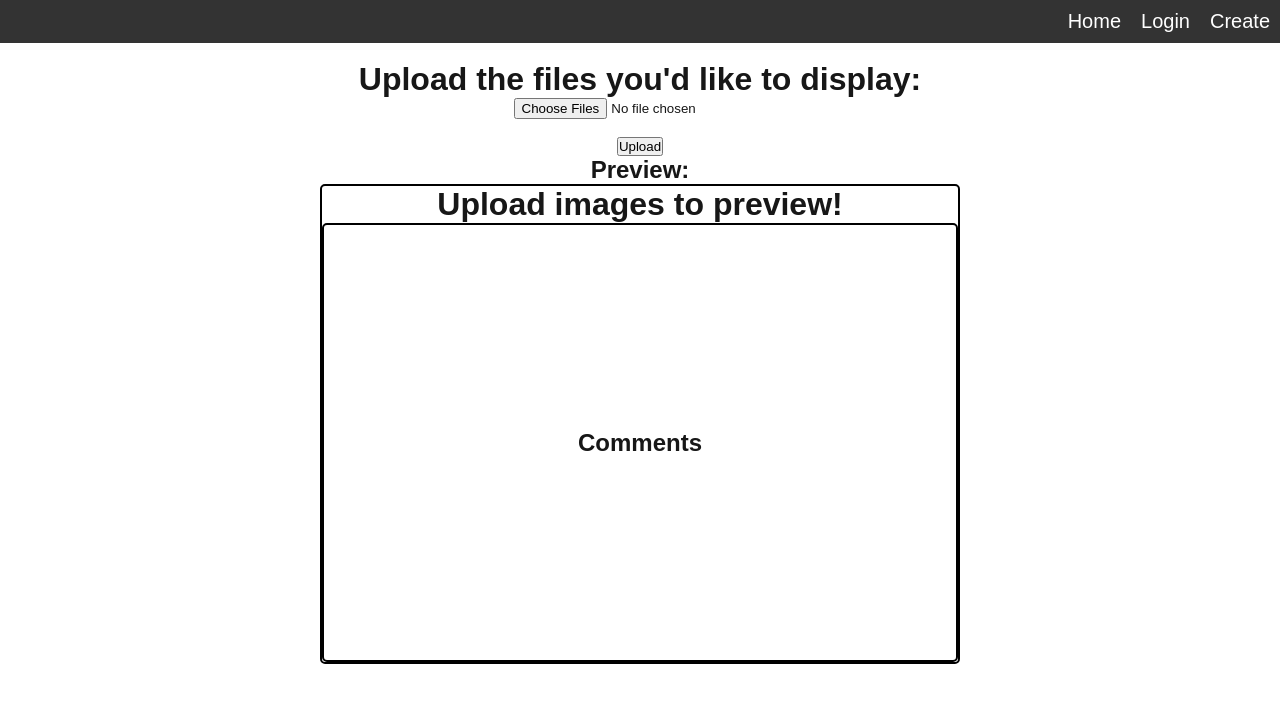
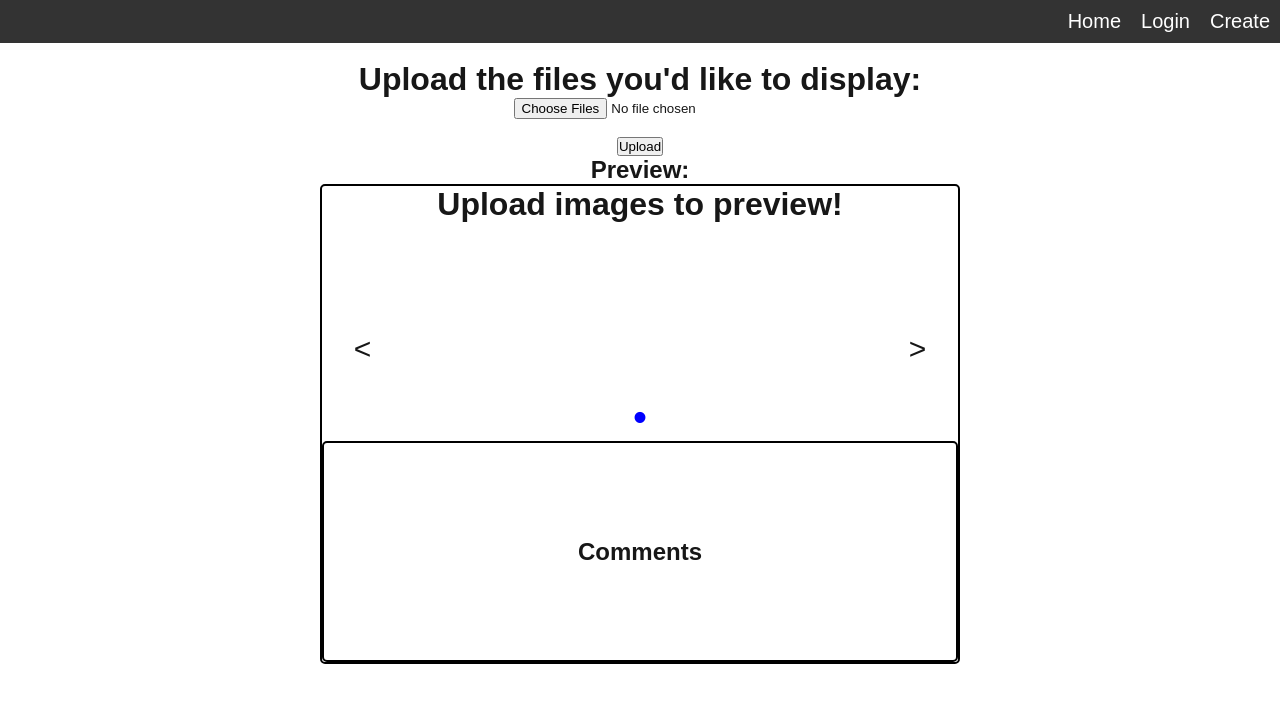
Before and after one commit to dbusnel/free-style, a Next.js app: page /create in a window 1280 px wide. Shown: the top 702 px of the page. Built offline with nearby package versions, Linux system fonts and the light colour scheme; no server answers.

Commit message:
display preview after selecting files

```diff
--- a/src/components/CreatePostComponents/UploadPhotos.js
+++ b/src/components/CreatePostComponents/UploadPhotos.js
@@ -1,18 +1,71 @@
+"use client";
+
 import { supabase } from "@/lib/supabase";
+import { useEffect, useState } from "react";
 import ProfileView from "../ProfileComponents/ProfileView";
 
 export default function UploadPhotos() {
+    const [previewURLs, setPreviewURLs] = useState([]);
+    const [fileList, setFileList] = useState([]);
+
+    //Effect:
+    // On render, if the user has uploaded images, then create temp URLS in memory for them for preview
+    // Then, deallocate the old URLs and replace them with the new ones
+    useEffect(() => {
+        //deallocate old URLs
+        setPreviewURLs(replaceURLsInMemory(previewURLs, fileList));
+    }, [fileList]);
+
     return (
     <div className="paddedItem" style={{display:"flex", flexDirection:"column", justifyContent:"center", alignItems:"center", margin:"auto"}}>
         <h1>Upload the files you'd like to display:</h1>
-        <input id="photoInput" type="file" multiple accept="image/jpeg, image/png, image/gif"></input>
+        <input onChange={(e) => setFileList(e.target.files)} id="photoInput" type="file" multiple accept="image/jpeg, image/png, image/gif"></input>
         <br/>
         {/* should be conditionally rendered in the future */}
         <button id="uploadButton" onClick={() => UploadPhotosToBucket()}>Upload</button>
         <h2>Preview:</h2>
-        <ProfileView/>
+        <ProfileView images={previewURLs}/>
+    </div>);
+}
 
-    </div>);
+/**
+ * Event handler to update the preview images
+ * @param {*} event The event that triggered the function
+ */
+function handleFileChange(event)
+{
+    setFileList(event.target.files);
+}
+
+/**
+ * Replaces the old image resources with the new image resources in memory
+ * @param {*} oldImageResources The old image resources to release
+ * @param {*} newImageResources The new image resources to allocate
+ * @returns an array of the image URLs
+ */
+function replaceURLsInMemory(oldImageResources, newImageResources)
+{
+    releaseOldURLs(oldImageResources);
+    return getURLArrayFromMemoryImages(newImageResources);
+}
+
+/**
+ * Using a list of files as an input, returns an array of URLs for the files and allocates them to memory
+ * !IMPORTANT: URLS SHOULD BE RELEASED!
+ * @param {*} memoryImageFileList files in memory to make URLs for
+ * @returns list of URLS
+ */
+function getURLArrayFromMemoryImages(memoryImageFileList)
+{
+    if (!memoryImageFileList)
+        return [];
+    return Array.from(memoryImageFileList).map((memoryImage) => URL.createObjectURL(memoryImage));
+}
+
+function releaseOldURLs(oldResources)
+{
+    oldResources?.forEach((oldURL) => URL.revokeObjectURL(oldURL));
+
 }
 
 function UploadPhotosToBucket()
--- a/src/components/ProfileComponents/ProfileView.js
+++ b/src/components/ProfileComponents/ProfileView.js
@@ -5,6 +5,12 @@ import React from "react";
 import ImageSlider from "./ImageSlider.js";
 import CommentSection from "./CommentSection";
 
+/**
+ * PROPS:
+ *  - name: the name of the user
+ *  - bio: the bio to display
+ *  - images: an array of image URLs to display
+ */
 export default function ProfileView(props) {
     return (
         <div className="profile-view-container outline-container">
```
